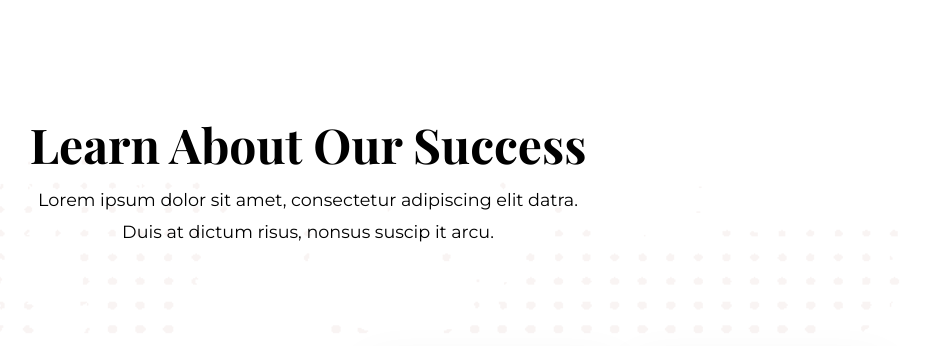
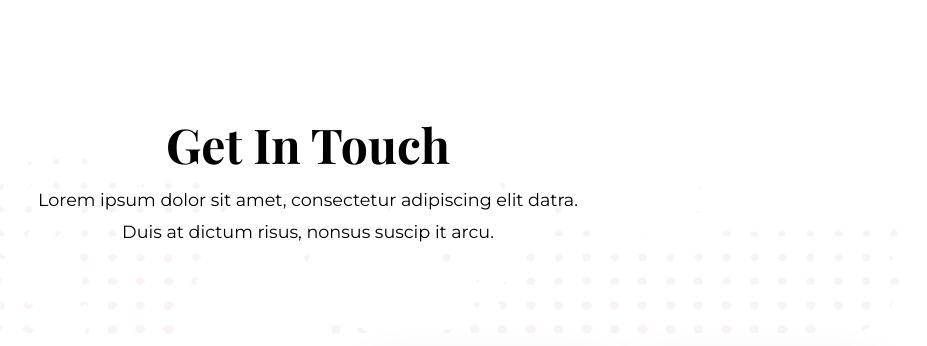
Before and after one commit to Narmin131/Archtek, a plain HTML site: page index.html in a window 1280 px wide. Shown: the part 10040-10386 px from the top of the page, without its empty margins (332-1259 px from the left). Drawn offline with nearby package versions, Linux system fonts and the light colour scheme; a web font is replaced by a local one.

Commit message:
bugs fixed

```diff
--- a/index.html
+++ b/index.html
@@ -480,7 +480,7 @@
     <!-- ##################################################################################  -->
     <section class="touch" id="contact">
         <div class="touch-top">
-            <h1>Learn About Our Success</h1>
+            <h1>Get In Touch</h1>
             <p>Lorem ipsum dolor sit amet, consectetur adipiscing elit datra.</p>
             <p>Duis at dictum risus, nonsus suscip it arcu.</p>
         </div>
```
